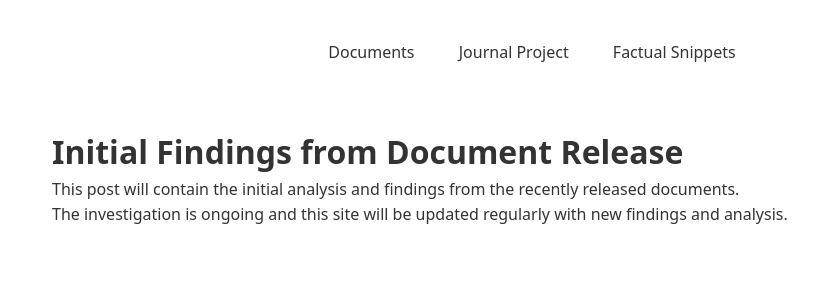
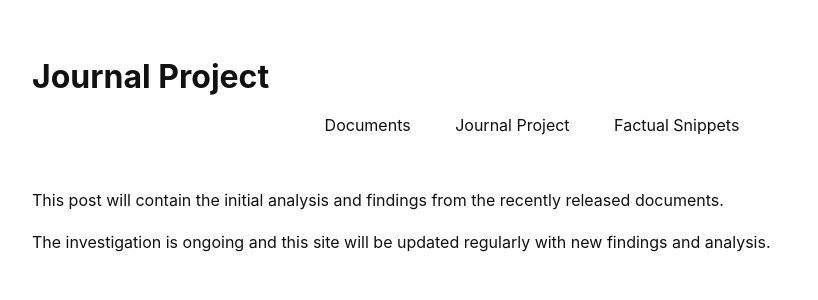
Before and after one commit to umqadir/mlk_release, a Jekyll site: the page built from _posts/2025-07-21-initial-findings.md, in a window 1280 px wide. Shown: the top 300 px of the page, without its empty margins (108-926 px from the left). Built offline with Jekyll 4.4.1, drawn with Linux system fonts in a browser that asks for light colours; our own code applies the rules of GitHub Pages for plain Markdown files.

Commit message:
Restore original styling with date column layout
- Add project name back to header with proper spacing
- Restore original font family and better spacing
- Add date column to left of post titles for clean gutter alignment
- Remove duplicate h1 from post content (using title field instead)
- Keep minimal design but with better typography and layout

🤖 Generated with [Claude Code](https://claude.ai/code)

Co-Authored-By: Claude <noreply@anthropic.com>

```diff
--- a/_layouts/default.html
+++ b/_layouts/default.html
@@ -8,11 +8,14 @@
   <link rel="stylesheet" href="{{ "/assets/css/site.css" | relative_url }}">
 </head>
 <body>
-  <nav>
-    <a href="/documents.html">Documents</a>
-    <a href="/">Journal Project</a>
-    <a href="/snippets.html">Factual Snippets</a>
-  </nav>
+  <header>
+    <h1>{{ site.title }}</h1>
+    <nav>
+      <a href="/documents.html">Documents</a>
+      <a href="/">Journal Project</a>
+      <a href="/snippets.html">Factual Snippets</a>
+    </nav>
+  </header>
 
   <main>
     {{ content }}
--- a/_posts/2025-07-21-initial-findings.md
+++ b/_posts/2025-07-21-initial-findings.md
@@ -3,8 +3,6 @@ title: "Initial Findings"
 date: 2025-07-21
 ---
 
-# Initial Findings from Document Release
-
 This post will contain the initial analysis and findings from the recently released documents.
 
 The investigation is ongoing and this site will be updated regularly with new findings and analysis.
--- a/assets/css/site.css
+++ b/assets/css/site.css
@@ -1,34 +1,31 @@
-/* Reset and minimal styling */
-* {
-  margin: 0;
-  padding: 0;
-  box-sizing: border-box;
+body {
+  font-family: -apple-system, BlinkMacSystemFont, "Segoe UI", Roboto, Oxygen, Ubuntu, Cantarell, "Open Sans", "Helvetica Neue", sans-serif;
+  line-height: 1.6;
+  color: #111;
+  max-width: 1000px;
+  margin: 0 auto;
+  padding: 30px;
 }
 
-body {
-  font-family: system-ui, -apple-system, sans-serif;
-  line-height: 1.6;
-  color: #333;
-  max-width: 1000px;
-  margin: 0 auto;
-  padding: 20px;
+/* Header */
+header h1 {
+  font-size: 2em;
+  margin-bottom: 10px;
 }
 
-/* Navigation */
-nav {
+header nav {
   text-align: center;
-  margin-bottom: 40px;
-  padding: 20px 0;
+  margin-bottom: 50px;
 }
 
-nav a {
-  color: #333;
+header nav a {
+  color: #111;
   text-decoration: none;
   margin: 0 20px;
   font-weight: normal;
 }
 
-nav a:hover {
+header nav a:hover {
   text-decoration: underline;
 }
 
@@ -41,7 +38,7 @@ nav a:hover {
 }
 
 .post-nav a {
-  color: #333;
+  color: #111;
   text-decoration: none;
 }
 
@@ -52,18 +49,33 @@ nav a:hover {
 /* Articles */
 article {
   margin-bottom: 60px;
+  display: flex;
+  align-items: flex-start;
+  gap: 20px;
 }
 
-article h1 {
+.post-date {
+  color: #666;
+  font-size: 0.9em;
+  width: 100px;
+  flex-shrink: 0;
+  margin-top: 5px;
+}
+
+.post-content {
+  flex: 1;
+}
+
+.post-content h1 {
   margin-bottom: 20px;
   font-size: 1.8em;
 }
 
-article h2 {
+.post-content h2 {
   margin: 30px 0 15px 0;
 }
 
-article p {
+.post-content p {
   margin-bottom: 15px;
 }
 
@@ -84,7 +96,7 @@ td:nth-child(3) {
 }
 
 table a {
-  color: #333;
+  color: #111;
   text-decoration: none;
 }
 
```
Also changed, not shown: index.md (+5 -2 lines).
